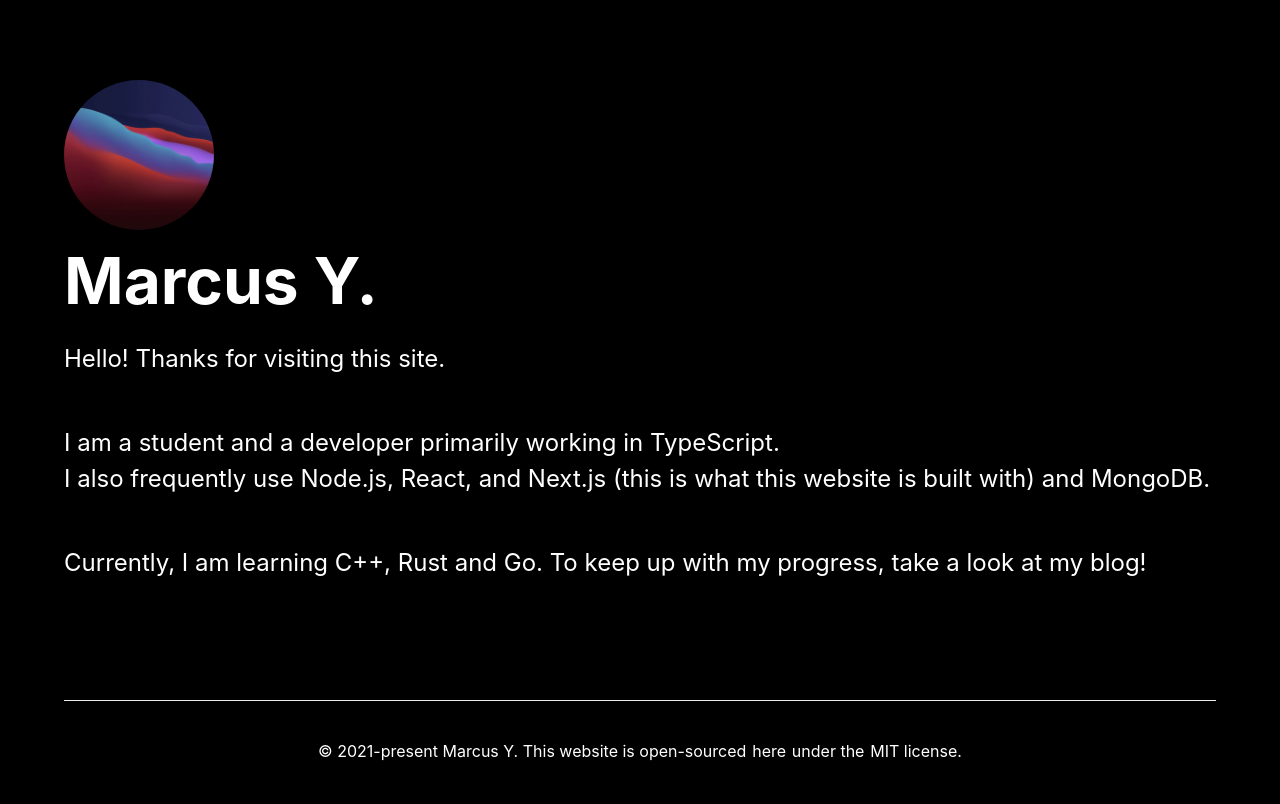
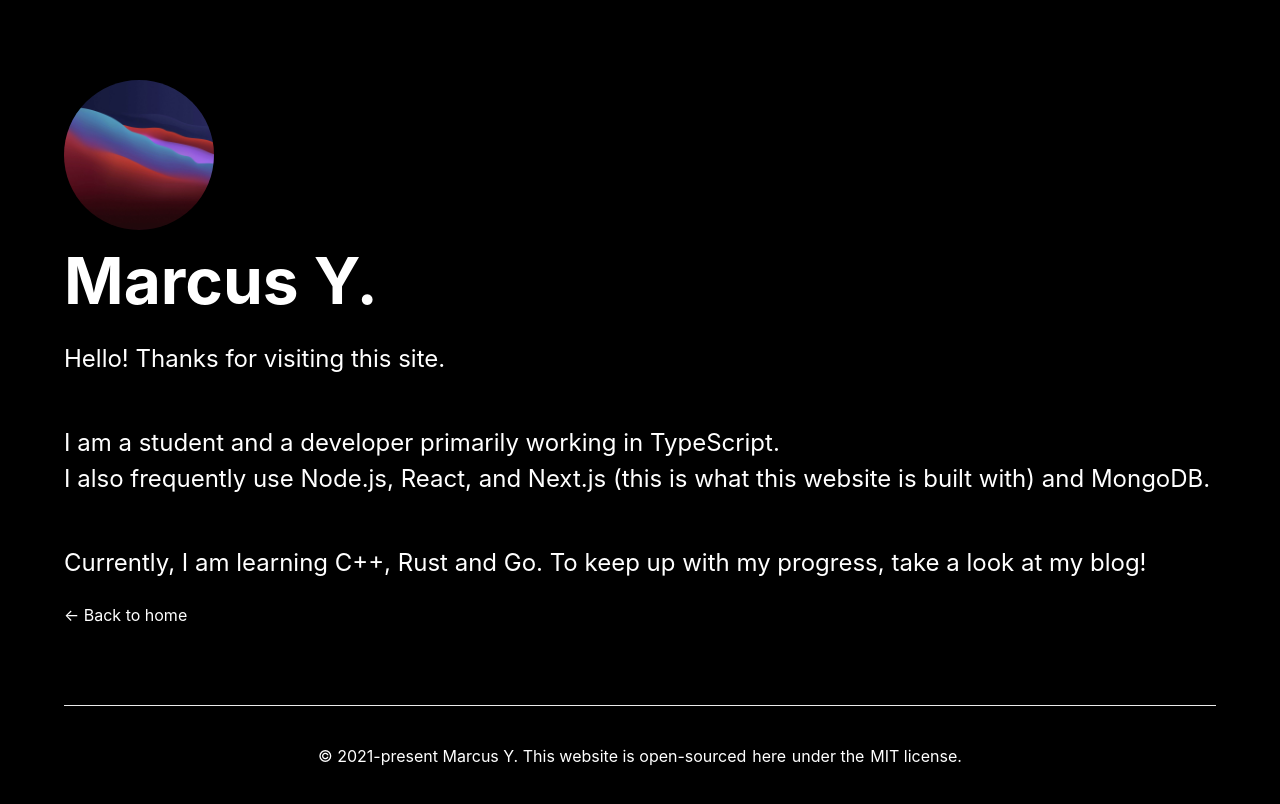
Before and after one commit to geenva/m, a Next.js app: page /about in a window 1280 px wide. Built offline with nearby package versions, Linux system fonts and the light colour scheme.

Commit message:
feat: back-to-home for about

```diff
--- a/pages/about/index.js
+++ b/pages/about/index.js
@@ -35,6 +35,9 @@ export default function Home() {
           Currently, I am learning C++, Rust and Go. To keep up with my
           progress, <Link href="/blog">take a look at my blog!</Link>
         </p>
+        <Link href="/">
+          <a>← Back to home</a>
+        </Link>
       </main>
 
       <footer className={styles.footer}>
```
